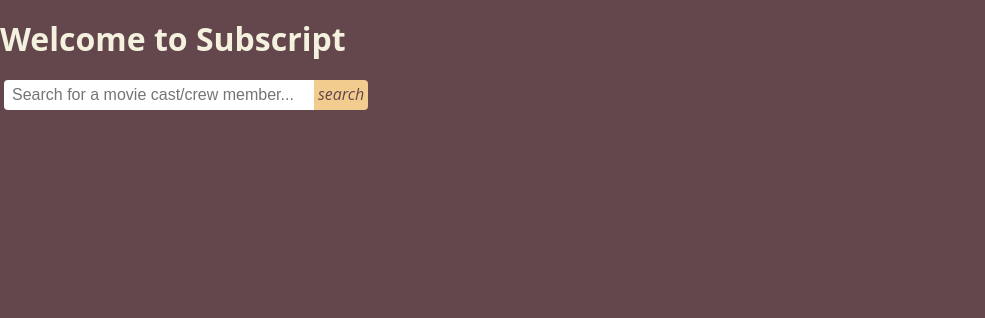
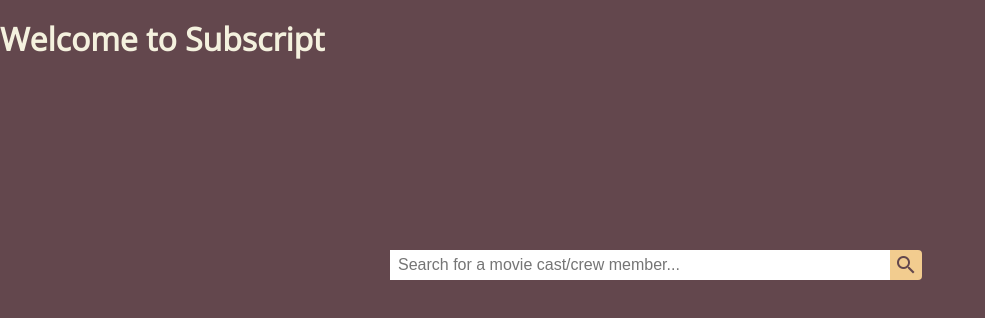
Before and after one commit to kylemeier/subscript, a React (Create React App) app: page / in a window 1280 px wide. Shown: the top 318 px of the page, without its empty margins (0-985 px from the left). Built offline with nearby package versions, Linux system fonts and the light colour scheme.

Commit message:
dropdown styling and conditionally hiding

```diff
--- a/public/index.html
+++ b/public/index.html
@@ -4,9 +4,9 @@
     <meta charset="utf-8">
     <meta name="viewport" content="width=device-width, initial-scale=1">
     <link rel="shortcut icon" href="%PUBLIC_URL%/favicon.ico">
-<!--     <link href="https://fonts.googleapis.com/icon?family=Material+Icons"
+     <link href="https://fonts.googleapis.com/icon?family=Material+Icons"
       rel="stylesheet">
-    <link href="https://fonts.googleapis.com/css?family=Open+Sans" rel="stylesheet"> -->
+    <link href="https://fonts.googleapis.com/css?family=Open+Sans" rel="stylesheet">
     <!--
       Notice the use of %PUBLIC_URL% in the tag above.
       It will be replaced with the URL of the `public` folder during the build.
--- a/src/components/Person.css
+++ b/src/components/Person.css
@@ -1,15 +1,17 @@
 .Person{
   display: flex;
 	flex-direction: row;
-	color:#000;
+	color:#212121;
   background:#FFF;
-  justify-content: space-between;
-  padding: 0 8px;
+  /*justify-content: space-between;*/
+  align-items: center;
+  padding: 8px;
   width: 100%;
+  border-bottom: solid 1px #F5F5F5;
 }
 
 .Person:hover{
-  background: #E5E5E5;
+  background: #F5F5F5;
 }
 
 .Person-name{
--- a/src/components/PersonImage.css
+++ b/src/components/PersonImage.css
@@ -1,6 +1,7 @@
 .Person-image{
 	width: 45px;
 	font-size: 45px;
+	margin-right: 8px;
 }
 
 .Person-icon{
--- a/src/containers/FindPersonForm.css
+++ b/src/containers/FindPersonForm.css
@@ -1,26 +1,33 @@
 .FindPersonForm{
-	position: relative;
+	position: absolute;
 	height: 300px;
-	/*display: flex;*/
-	/*flex-direction: column;*/
-	/*justify-content: center;*/
-	/*align-items: center;*/
+	top: 50%;
+	left: 50%;
+	transform: translate(-50%, -50%);
+}
+
+.FindPersonForm-inputDropDownContainer{
+	width: 500px;
+	display: inline-block;
 }
 
 .FindPersonForm-inputContainer{
-	display: flex;
+	/*display: flex;*/
+	position: relative;
+	/*height: 50px;*/
 }
 
 .FindPersonForm-input{
-	border-radius: 4px 0 0 4px;
+	/*border-radius: 4px 0 0 0;*/
 	border: 0;
 	outline: 0;
 	line-height: 15px;
-	padding: 6px 10px 6px 0;
+	padding: 6px 0;
 	position: relative;
-	margin-left: 4px;
 	text-indent: 8px;
-	width: 300px;
+	width: 100%;
+	/*height: 100%;*/
+	/*margin-left:8px;*/
 }
 
 /*.FindPersonForm-input:focus{
@@ -35,6 +42,8 @@
 	background: #F2CC8F;
 	color: #63474D;
 	padding: 0 4px;
+	height: 30px;
+	position: absolute;
 }
 
 .FindPersonForm-btn:hover{
--- a/src/containers/FindPersonForm.jsx
+++ b/src/containers/FindPersonForm.jsx
@@ -1,69 +1,91 @@
 import React from 'react';
-import {connect} from 'react-redux';
+import { connect } from 'react-redux';
 import fetchPeople from '../actions/fetchPeople';
 import fetchMovies from '../actions/fetchMovies';
 import PeopleDropDown from './PeopleDropDown';
 import './FindPersonForm.css';
+import '../utils/material-icons-overrides.css';
 
-class FindPersonForm extends React.Component{
+class FindPersonForm extends React.Component {
 
-	constructor(props){
+	constructor(props) {
 		super(props);
+		this.state = {
+			shouldShowDropDown: true
+		};
 		this.handleSubmit = this.handleSubmit.bind(this);
-		this.shouldFocusInput = true;
+		this.handleInputFocus = this.handleInputFocus.bind(this);
+		this.handleInputBlur = this.handleInputBlur.bind(this);
 		this.prevInputValue = '';
 	}
 
-	componentDidMount(){
-		//should be debounced
+	componentDidMount() {
+		//should be debounced?
+		// throttle every half second?
 		// const interval = setInterval(()=>{
 		// 	this.fetchPeopleFromInput();
-		// }, 3000);
+		// }, 1000);
 	}
 
-	componentWillReceiveProps(nextProps){
+	componentWillReceiveProps(nextProps) {
 		const nextSelectedPersonID = nextProps.selectedPersonID;
 		const currentSelectedPersonID = this.props.selectedPersonID || null;
-		if(nextSelectedPersonID && nextSelectedPersonID !== currentSelectedPersonID)
+		if (nextSelectedPersonID && nextSelectedPersonID !== currentSelectedPersonID)
 			this.props.dispatch(fetchMovies(nextSelectedPersonID));
 	}
 
-	handleSubmit(e){
+	handleInputFocus() {
+		this.setState({
+			shouldShowDropDown: true
+		});
+	}
+
+	handleInputBlur() {
+		this.setState({
+			shouldShowDropDown: false
+		});
+	}
+
+	handleSubmit(e) {
 		e.preventDefault();
 		this.fetchPeopleFromInput();
 	}
 
-	fetchPeopleFromInput(){
+	fetchPeopleFromInput() {
 		const newInputValue = this.input.value.trim();
 
-		if(!newInputValue || this.prevInputValue === newInputValue) return;
+		if (!newInputValue || this.prevInputValue === newInputValue) return;
 
 		this.props.dispatch(fetchPeople(newInputValue));
 		this.prevInputValue = newInputValue;
 	}
 
-	render(){
-		return(
+	render() {
+		return (
+
 			<form onSubmit={this.handleSubmit} className="FindPersonForm">
 				<div className="FindPersonForm-inputContainer">
-					<input
-						className="FindPersonForm-input"
-						placeholder="Search for a movie cast/crew member..."
-						autoFocus={this.shouldFocusInput}
-						ref={ node=>{ this.input = node }}
-					/>
+					<div className="FindPersonForm-inputDropDownContainer">
+						<input
+							className="FindPersonForm-input"
+							placeholder="Search for a movie cast/crew member..."
+							onFocus={this.handleInputFocus}
+							onBlur={this.handleInputBlur}
+							ref={node => { this.input = node } }
+							/>
+						{ this.state.shouldShowDropDown && <PeopleDropDown /> }
+					</div>
 					<button className="FindPersonForm-btn" type="submit">
-						<i className="material-icons">search</i>
+						<i className="material-icons km-material-icons--flex">search</i>
 					</button>
 				</div>
-				<PeopleDropDown />
 			</form>
 		);
 	}
 };
 
-const mapStateToProps = ({people})=>{
-	return{
+const mapStateToProps = ({people}) => {
+	return {
 		selectedPersonID: people.selectedPersonID,
 	};
 };
--- a/src/containers/PeopleDropDown.css
+++ b/src/containers/PeopleDropDown.css
@@ -1,6 +1,10 @@
 .PeopleDropDown{
+	/*display: flex;*/
+	/*flex-direction: column;*/
+	/*position: relative;*/
 	background: #F4F1DE;
-	max-width: 500px;
+	width: 100%;
 	max-height: 500px;
 	overflow-y: scroll;
+	/*box-shadow: 0 1px 3px 0 rgba(0,0,0,.2), 0 1px 1px 0 rgba(0,0,0,.14), 0 2px 1px -1px rgba(0,0,0,.12);*/
 }
--- /dev/null
+++ b/src/utils/material-icons-overrides.css
@@ -0,0 +1,3 @@
+.km-material-icons--flex{
+  display: flex;
+}
```
